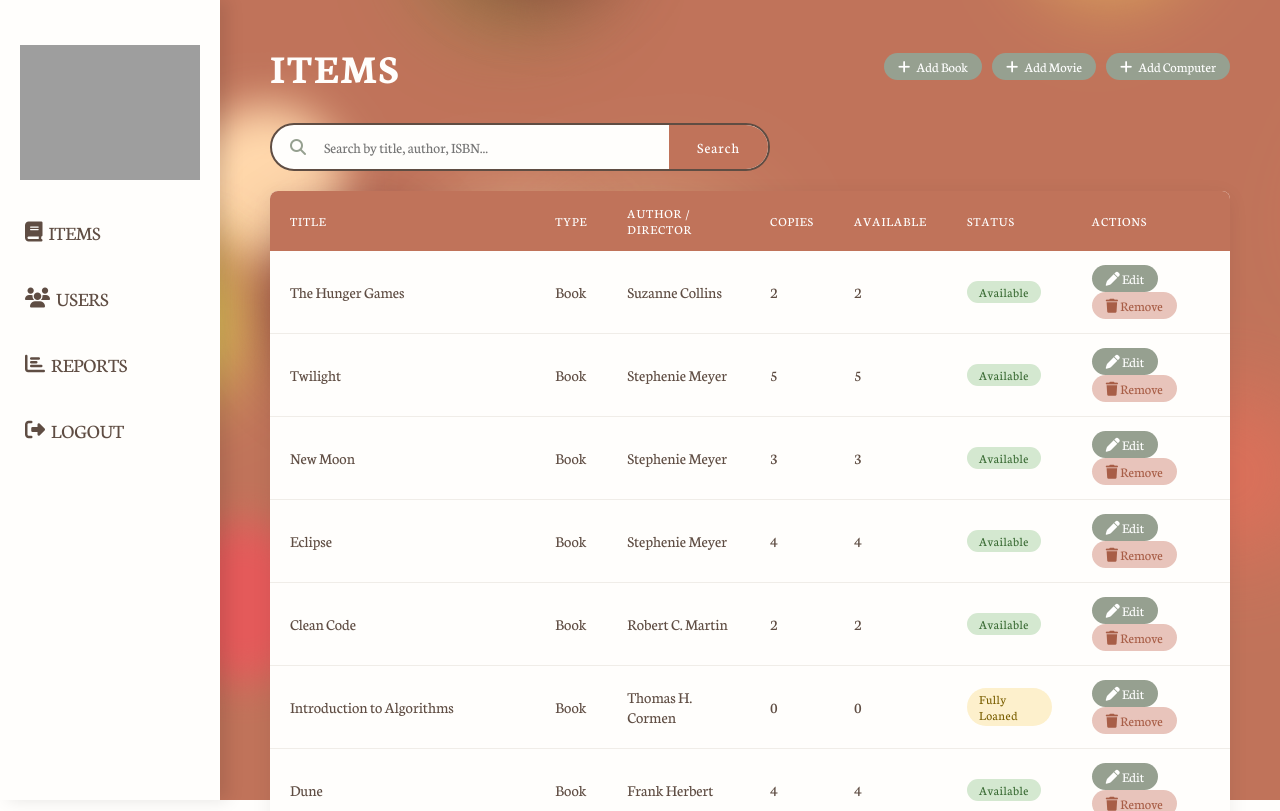
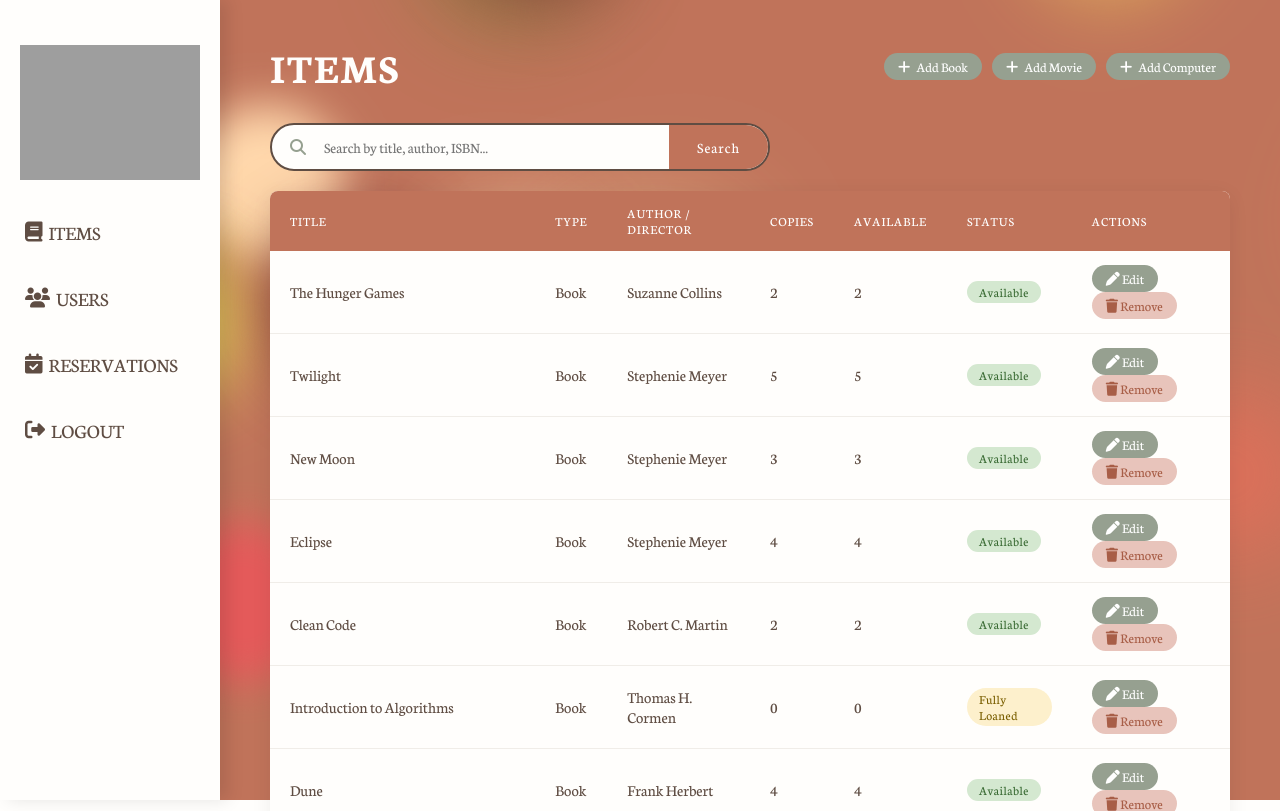
Before and after one commit to marzz33/novel-library, a Flask app: template templates/admin-items.html in a window 1280 px wide. Shown: the top 811 px of the page. Run offline with Flask 3, Linux system fonts and the light colour scheme; the template is opened without the code that fills it: values that come from a table or form of the project are taken from there, others are empty; grey boxes are pictures that could not be loaded.

Commit message:
replaced reports tab with reservations

```diff
--- a/templates/admin-layout.html
+++ b/templates/admin-layout.html
@@ -547,8 +547,9 @@
                 </li>
 
                 <li>
-                    <a href="#">
-                        <i class="fa-solid fa-chart-bar"></i> &nbsp; Reports
+                    <a href="{{ url_for('admin_reservations') }}"
+                    class="{{ 'active' if request.endpoint == 'admin_reservations' else '' }}">
+                        <i class="fa-solid fa-calendar-check"></i> &nbsp; Reservations
                     </a><br>
                 </li>
 
```
